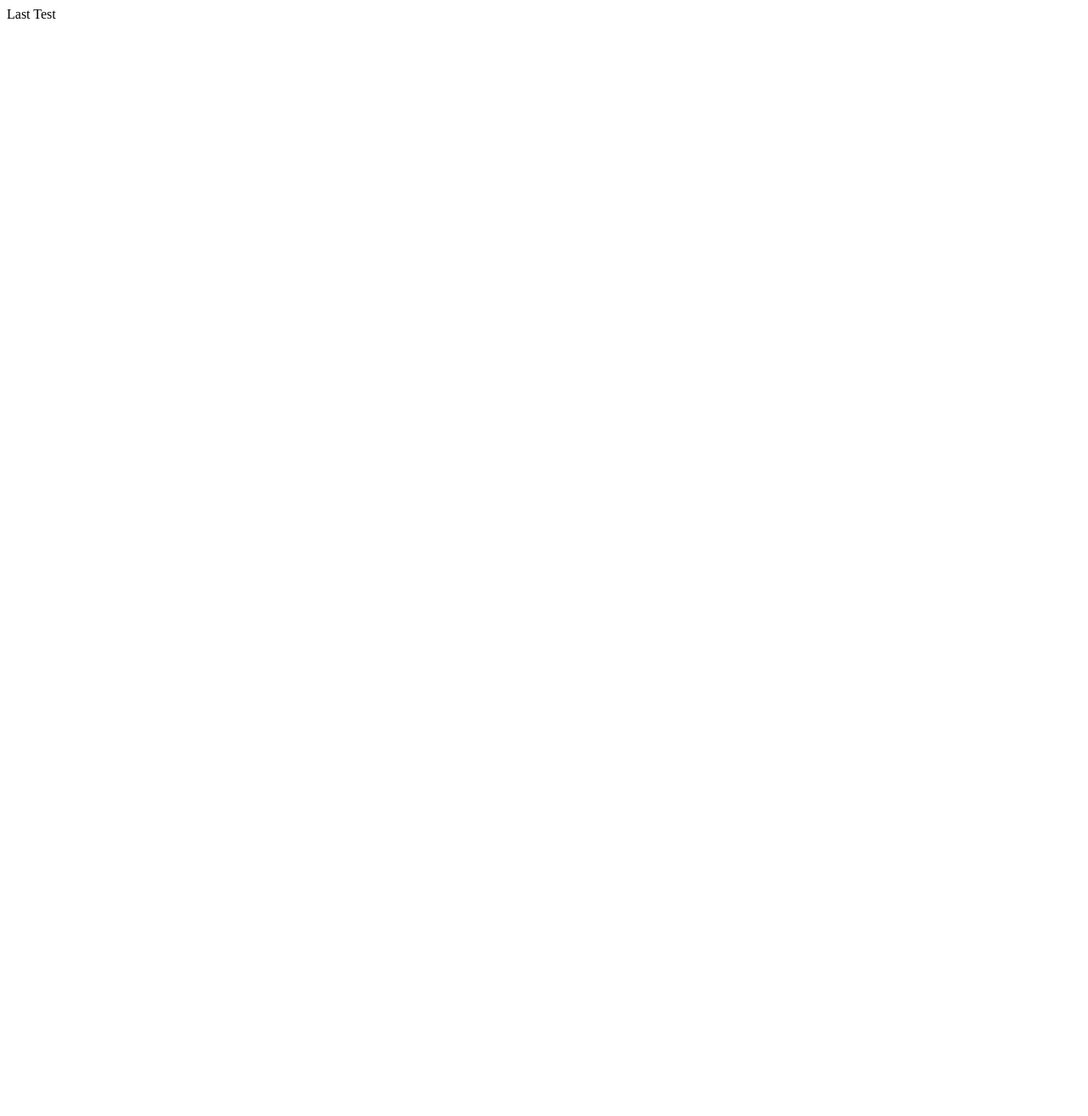
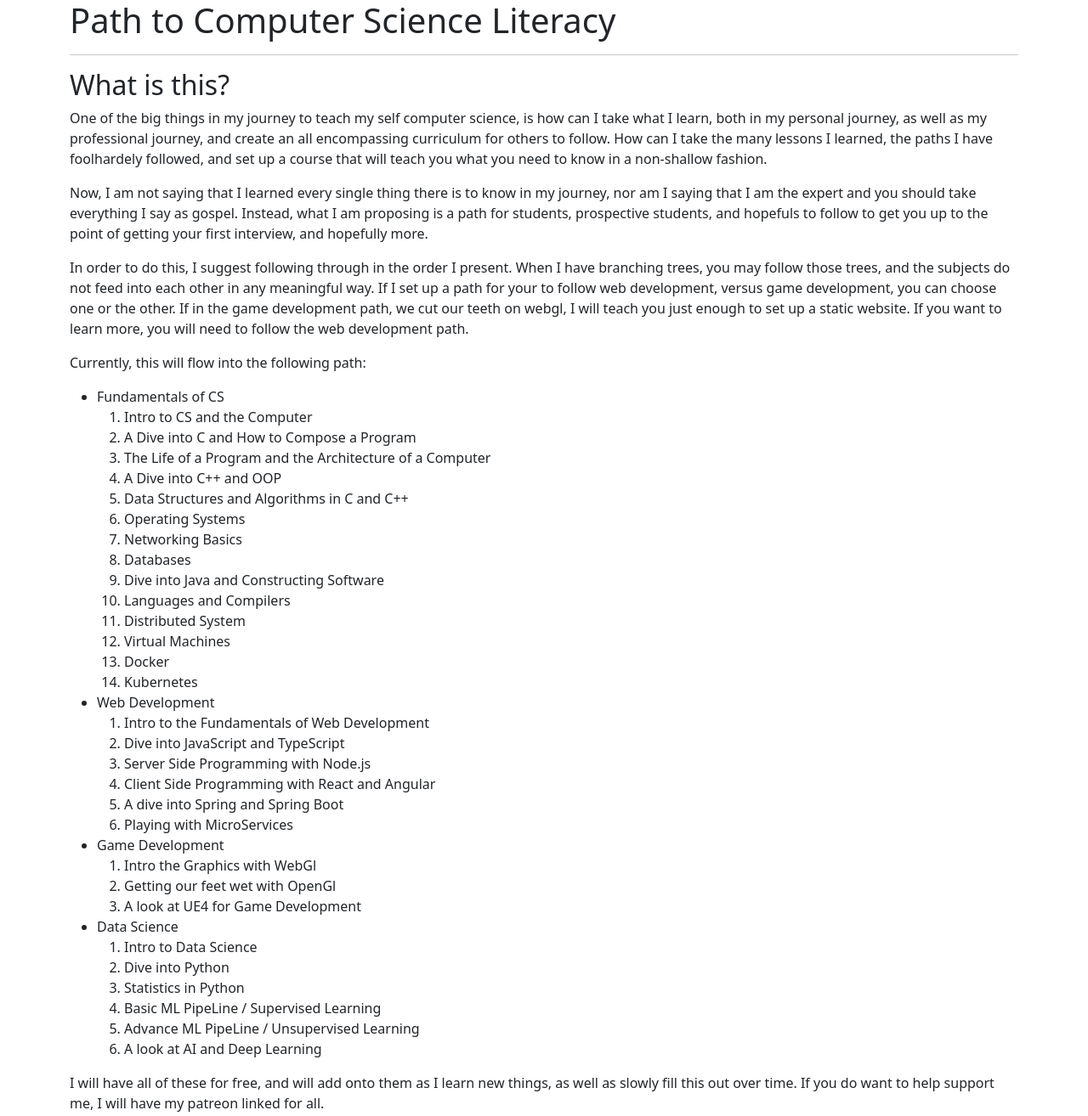
Before and after one commit to sholden3/teachingCS, a plain HTML site: page docs/index.html in a window 1280 px wide. Shown: the whole page at 85% size. Before the commit the page ends 800 px from the top, so only its background shows below. Drawn offline with nearby package versions, Linux system fonts and the light colour scheme.

Commit message:
Update index.html

```diff
--- a/docs/index.html
+++ b/docs/index.html
@@ -1 +1,81 @@
-<p>Last Test</p>
+<!DOCTYPE HTML>
+<html>
+    <head>
+        <meta charset="utf-8" />
+        <title>The Archives</title>
+        <meta name="viewport" content="width=device-width, initial-scale=1" />
+        <!-- JavaScript Bundle with Popper -->
+        <script src="https://cdn.jsdelivr.net/npm/bootstrap@5.1.3/dist/js/bootstrap.bundle.min.js" integrity="sha384-ka7Sk0Gln4gmtz2MlQnikT1wXgYsOg+OMhuP+IlRH9sENBO0LRn5q+8nbTov4+1p" crossorigin="anonymous"></script>
+        <!-- CSS only -->
+        <link href="https://cdn.jsdelivr.net/npm/bootstrap@5.1.3/dist/css/bootstrap.min.css" rel="stylesheet" integrity="sha384-1BmE4kWBq78iYhFldvKuhfTAU6auU8tT94WrHftjDbrCEXSU1oBoqyl2QvZ6jIW3" crossorigin="anonymous">
+    </head>
+    <body>
+        <div class="container">
+            <h1>
+                Path to Computer Science Literacy
+            </h1>
+            <hr>
+            <h2>
+                What is this?
+            </h2>
+            <p>
+                One of the big things in my journey to teach my self computer science, is how can I take what I learn, both in my personal journey, as well as my professional journey, and create an all encompassing curriculum for others to follow. How can I take the many lessons I learned, the paths I have foolhardely followed, and set up a course that will teach you what you need to know in a non-shallow fashion.
+            </p>
+            <p>
+                Now, I am not saying that I learned every single thing there is to know in my journey, nor am I saying that I am the expert and you should take everything I say as gospel. Instead, what I am proposing is a path for students, prospective students, and hopefuls to follow to get you up to the point of getting your first interview, and hopefully more.
+            </p>
+            <p>
+                In order to do this, I suggest following through in the order I present. When I have branching trees, you may follow those trees, and the subjects do not feed into each other in any meaningful way. If I set up a path for your to follow web development, versus game development, you can choose one or the other. If in the game development path, we cut our teeth on webgl, I will teach you just enough to set up a static website. If you want to learn more, you will need to follow the web development path.
+            </p>
+            <p>
+                Currently, this will flow into the following path:
+            </p>
+            <ul>
+                <li>Fundamentals of CS</li>
+                <ol>
+                    <li>Intro to CS and the Computer</li>
+                    <li>A Dive into C and How to Compose a Program</li>
+                    <li>The Life of a Program and the Architecture of a Computer</li>
+                    <li>A Dive into C++ and OOP</li>
+                    <li>Data Structures and Algorithms in C and C++</li>
+                    <li>Operating Systems</li>
+                    <li>Networking Basics</li>
+                    <li>Databases</li>
+                    <li>Dive into Java and Constructing Software</li>
+                    <li>Languages and Compilers</li>
+                    <li>Distributed System</li>
+                    <li>Virtual Machines</li>
+                    <li>Docker</li>
+                    <li>Kubernetes</li>
+                </ol>
+                <li>Web Development</li>
+                <ol>
+                    <li>Intro to the Fundamentals of Web Development</li>
+                    <li>Dive into JavaScript and TypeScript</li>
+                    <li>Server Side Programming with Node.js</li>
+                    <li>Client Side Programming with React and Angular</li>
+                    <li>A dive into Spring and Spring Boot</li>
+                    <li>Playing with MicroServices</li>
+                </ol>
+                <li>Game Development</li>
+                <ol>
+                    <li>Intro the Graphics with WebGl</li>
+                    <li>Getting our feet wet with OpenGl</li>
+                    <li>A look at UE4 for Game Development</li>
+                </ol>
+                <li>Data Science</li>
+                <ol>
+                    <li>Intro to Data Science</li>
+                    <li>Dive into Python</li>
+                    <li>Statistics in Python</li>
+                    <li>Basic ML PipeLine / Supervised Learning</li>
+                    <li>Advance ML PipeLine / Unsupervised Learning</li>
+                    <li>A look at AI and Deep Learning</li>
+                </ol>
+            </ul>
+            <p>
+                I will have all of these for free, and will add onto them as I learn new things, as well as slowly fill this out over time. If you do want to help support me, I will have my patreon linked for all.
+            </p>
+        </div>
+    </body>
+</html>
```
